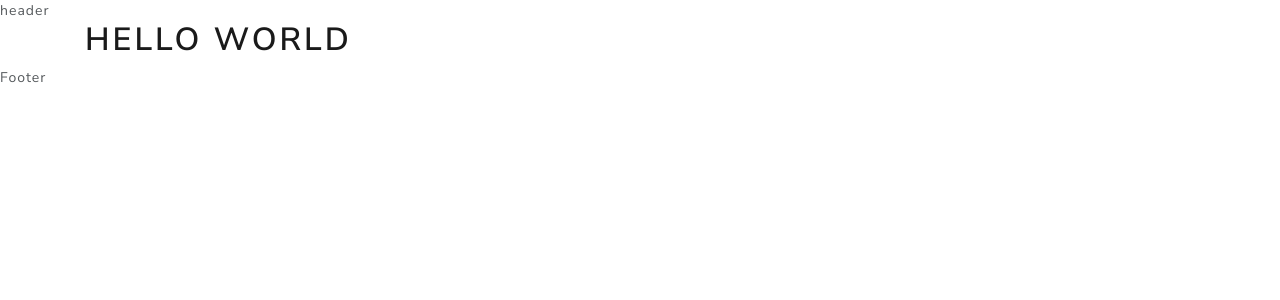
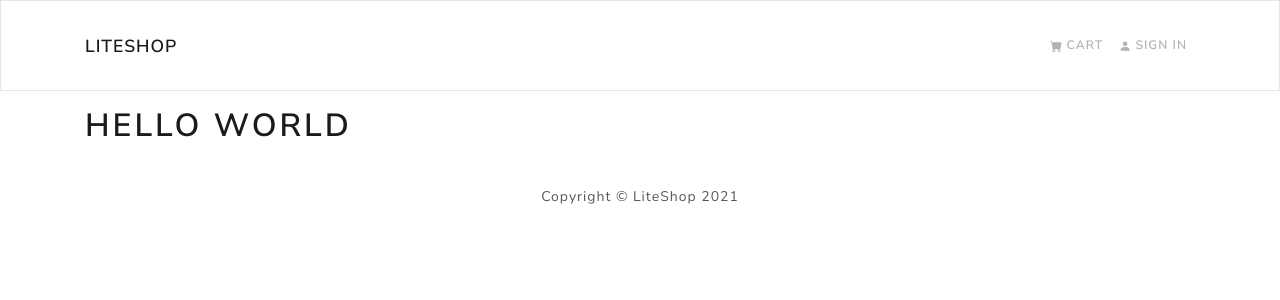
Before and after one commit to IdreesSamadi/LiteShop, a React (Create React App) app in the folder frontend-web/: page / in a window 1280 px wide. Shown: the top 300 px of the page. Built offline with nearby package versions, Linux system fonts and the light colour scheme.

Commit message:
Header and Footer

```diff
--- a/frontend-web/src/App.tsx
+++ b/frontend-web/src/App.tsx
@@ -7,7 +7,7 @@ const App: React.FC = () => {
   return (
     <>
       <Header />
-      <main>
+      <main className="py-3">
         <Container>
           <h1>Hello World</h1>
         </Container>
--- a/frontend-web/src/components/Footer.tsx
+++ b/frontend-web/src/components/Footer.tsx
@@ -1,9 +1,14 @@
 import React from 'react'
+import { Container, Row, Col } from 'react-bootstrap'
 
 const Footer: React.FC = () => {
   return (
     <footer>
-      Footer
+      <Container>
+        <Row>
+          <Col className="text-center py-3">Copyright © LiteShop 2021</Col>
+        </Row>
+      </Container>
     </footer>
   )
 }
--- a/frontend-web/src/components/Header.tsx
+++ b/frontend-web/src/components/Header.tsx
@@ -1,9 +1,28 @@
 import React from 'react'
+import { Container, Navbar, Nav } from 'react-bootstrap'
+import { CartFill, PersonFill } from 'react-bootstrap-icons'
 
 const Header: React.FC = () => {
   return (
     <header>
-      header
+      <Navbar bg="light" variant="light" expand="lg" collapseOnSelect>
+        <Container>
+          <Navbar.Brand href="/">LiteShop</Navbar.Brand>
+          <Navbar.Toggle aria-controls="navbar" />
+          <Navbar.Collapse>
+            <Nav className="ml-auto">
+              <Nav.Link href="/cart">
+                <CartFill className="mr-1" />
+                Cart
+              </Nav.Link>
+              <Nav.Link href="/login">
+                <PersonFill className="mr-1" />
+                Sign In
+              </Nav.Link>
+            </Nav>
+          </Navbar.Collapse>
+        </Container>
+      </Navbar>
     </header>
   )
 }
```
Also changed, not shown: 1 other file (tests, documents, lock files or other folders).
